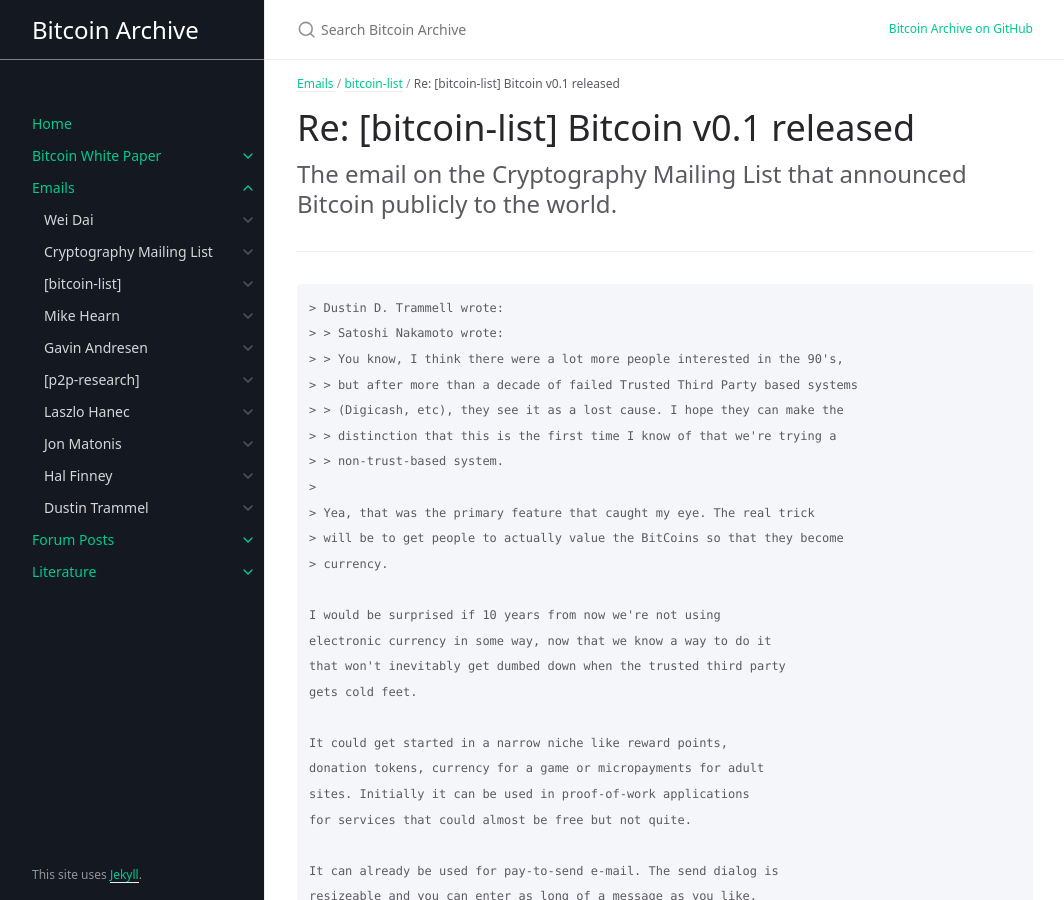
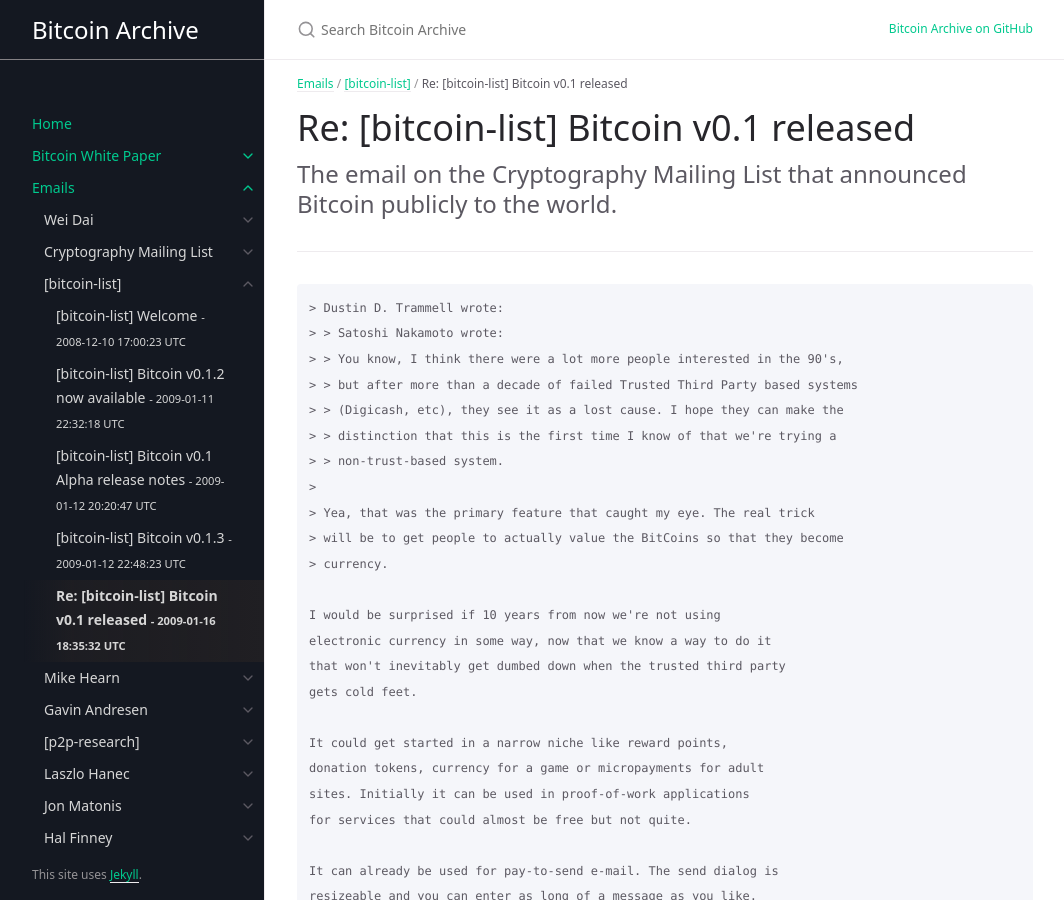
Before and after one commit to wakgill/bitcoin-archive, a Jekyll site: the page built from docs/emails/bitcoin-list/5.md, in a window 1280 px wide and 900 px high. Shown: the whole window, without its empty margins (107-1171 px from the left). Built offline with Jekyll 4.4.1, drawn with Linux system fonts in a browser that asks for light colours; some web fonts are replaced; part of the change alters nothing that is shown.

Commit message:
Update 5.md

```diff
--- a/docs/emails/bitcoin-list/5.md
+++ b/docs/emails/bitcoin-list/5.md
@@ -2,9 +2,10 @@
 layout: default
 title: 'Re: [bitcoin-list] Bitcoin v0.1 released'
 grand_parent: Emails
-parent: bitcoin-list
+parent: '[bitcoin-list]'
 nav_order: 5
 date: 2009-01-16 18:35:32 UTC
+original: https://sourceforge.net/p/bitcoin/mailman/message/21356305/
 ---
 
 # Re: [bitcoin-list] Bitcoin v0.1 released
```
